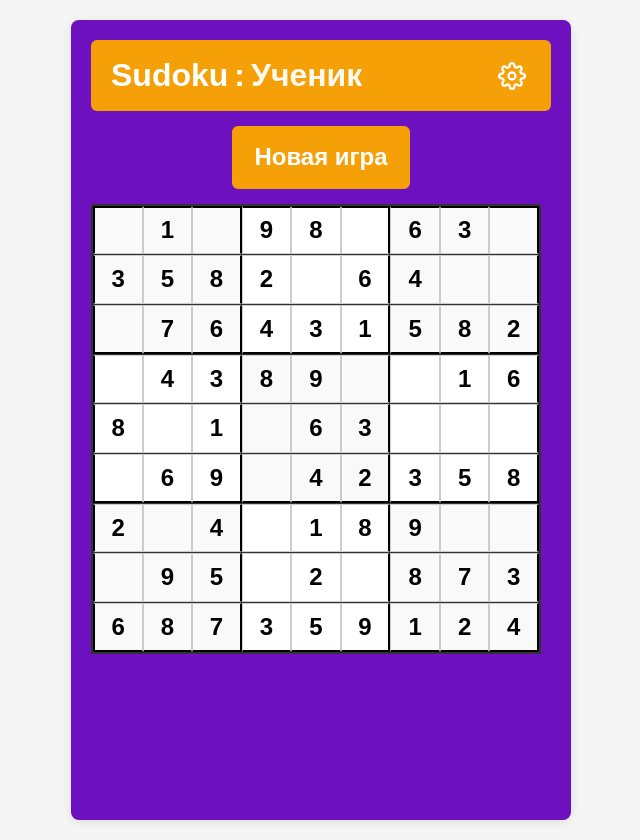
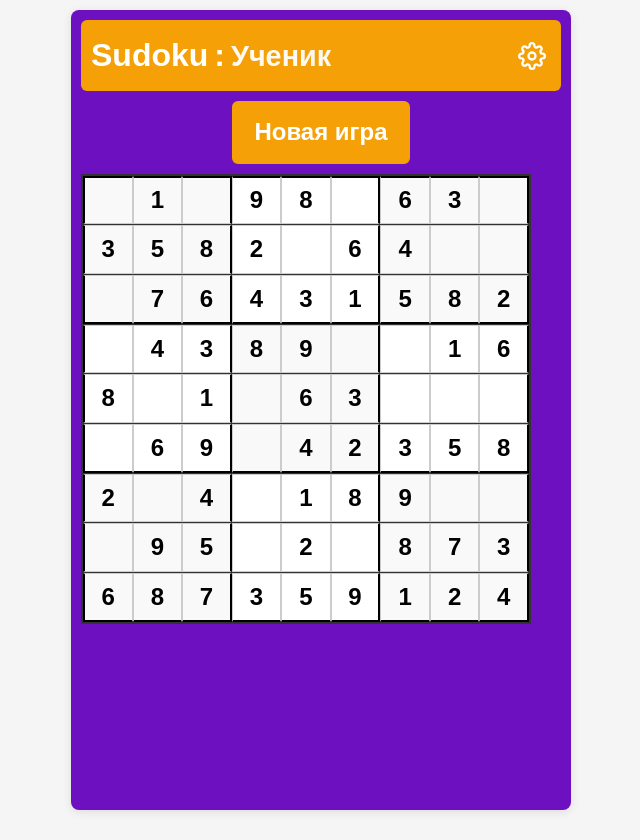
Before and after one commit to shaula-hub/sudoku, a React (Vite) app: page / in a window 1280 px wide. Shown: the whole page, without its empty margins (319-959 px from the left). Built offline with nearby package versions, Linux system fonts and the light colour scheme.

Commit message:
Style corrections 16

```diff
--- a/src/components/Controls/styles.css
+++ b/src/components/Controls/styles.css
@@ -56,7 +56,7 @@
 /* Desktop styles */
 @media (min-width: 768px) {
   .game-controls {
-    margin: 15px 0;
+    margin: 10px 0;
   }
 
   .new-game-button {
--- a/src/styles/globals.css
+++ b/src/styles/globals.css
@@ -8,14 +8,14 @@
 body {
   font-family: "Arial", sans-serif;
   line-height: 1.6;
-  padding: 20px;
+  padding: 10px;
   background-color: #f5f5f5;
 }
 
 .app-container {
   max-width: 500px;
   margin: 0 auto;
-  padding: 20px;
+  padding: 10px;
   background-color: white;
   border-radius: 8px;
   box-shadow: 0 2px 10px rgba(0, 0, 0, 0.1);
@@ -23,7 +23,7 @@ body {
 
 h1 {
   text-align: center;
-  margin-bottom: 20px;
+  margin-bottom: 5px;
   color: #333;
 }
 
@@ -32,14 +32,14 @@ h1 {
   display: flex;
   justify-content: space-between;
   align-items: center;
-  padding: 10px 20px;
+  padding: 10px 10px;
   background-color: #4169e1; /* Default blue (Medium difficulty) */
-  margin-bottom: 15px;
+  margin-bottom: 5px;
   border-radius: 8px;
 }
 
 .game-title {
-  font-size: 2.5rem;
+  font-size: 1.8rem;
   color: white;
   margin: 0;
   font-weight: bold;
@@ -59,7 +59,7 @@ h1 {
 }
 
 .game-title .level-text {
-  font-size: 2rem;
+  font-size: 1.8rem;
   font-weight: bold;
   /* opacity: 0.9; */
 }
@@ -81,7 +81,7 @@ h1 {
 }
 
 .game-title {
-  font-size: 2rem;
+  font-size: 1.8rem;
   color: white;
   margin: 0;
   font-weight: bold;
@@ -96,7 +96,7 @@ h1 {
 }
 
 .level-text {
-  font-size: 1.5rem;
+  font-size: 1.3rem;
   font-weight: normal;
   opacity: 0.95;
 }
@@ -117,12 +117,12 @@ h1 {
 /* Desktop styles */
 @media (min-width: 768px) {
   .app-container {
-    padding: 20px;
+    padding: 10px;
   }
 
   .title-bar {
-    padding: 10px 20px;
-    margin-bottom: 15px;
+    padding: 10px 10px;
+    margin-bottom: 5px;
   }
 
   .game-title {
@@ -130,7 +130,7 @@ h1 {
   }
 
   .level-text {
-    font-size: 1.5rem;
+    font-size: 1.3rem;
   }
 
   #settings-button {
```
